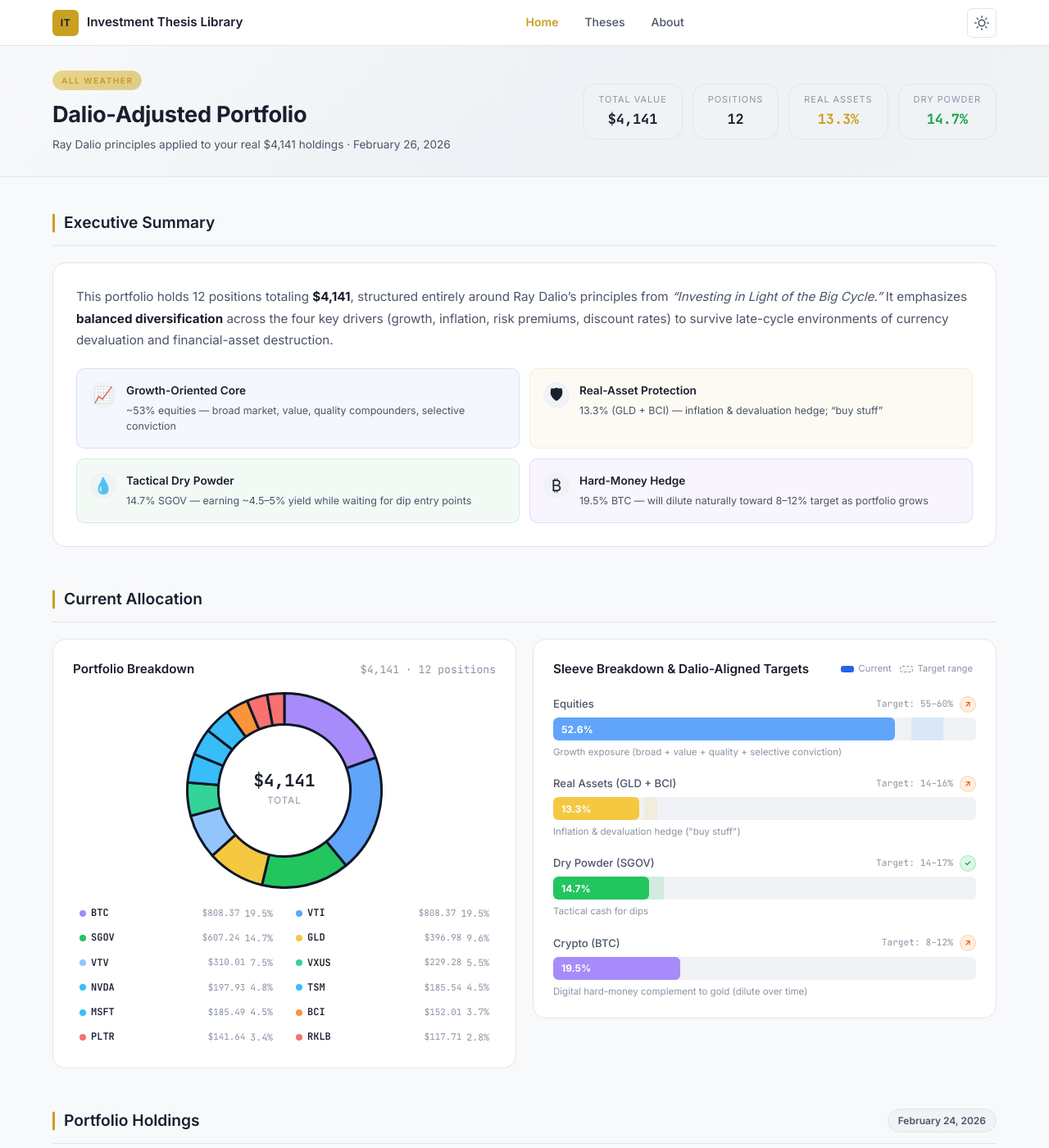
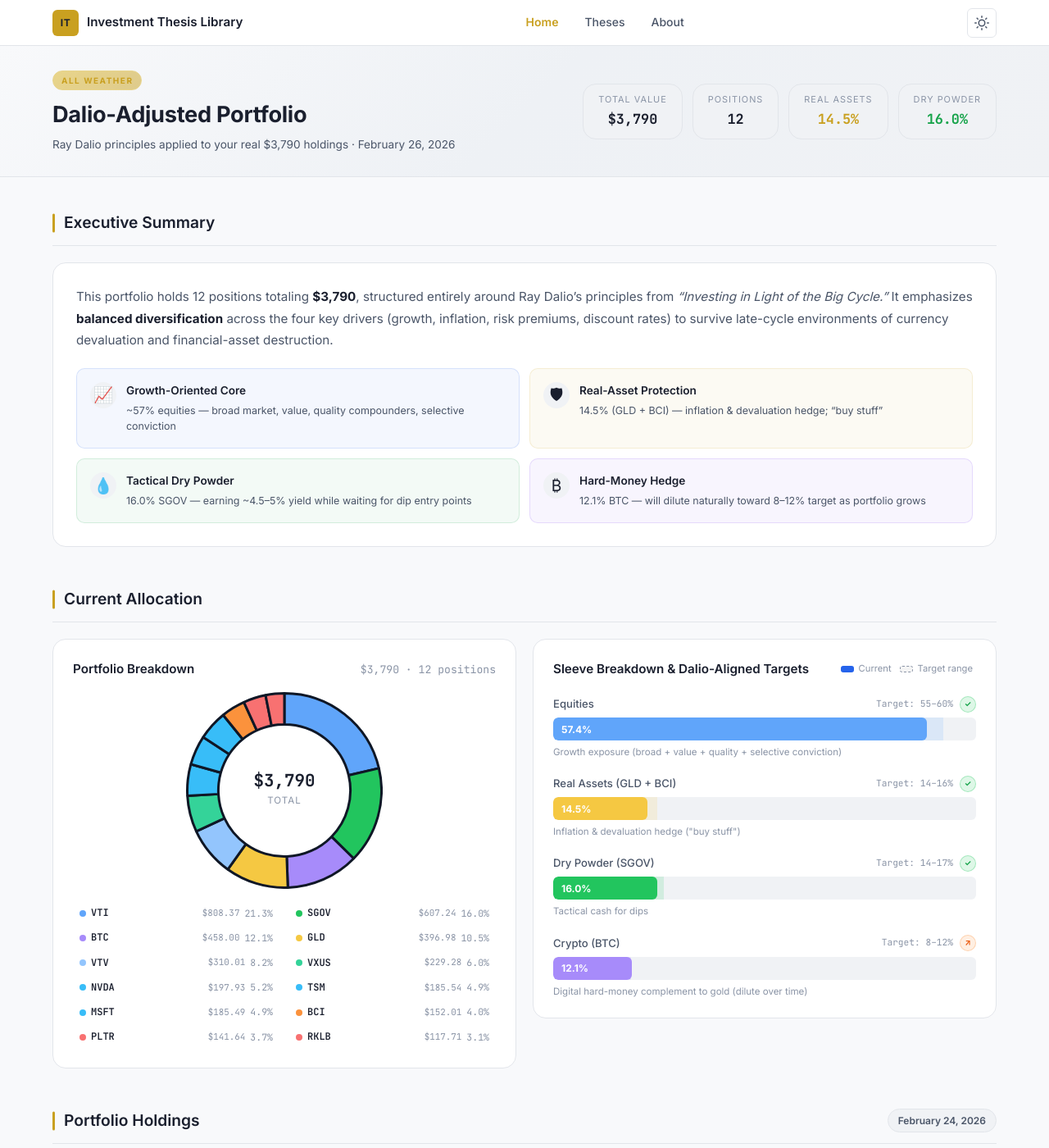
Before and after one commit to DavidDeanIntegrated/InvestmentThesis, a Jekyll site: the page built from index.html, in a window 1280 px wide and 1400 px high. Shown: the whole window at 82% size. Built offline with Jekyll 4.4.1, drawn with Linux system fonts in a browser that asks for light colours; some of the changed text lies outside the part shown.

Commit message:
Fix BTC fallback value and sort holdings by value descending
- Fix BTC dollar fallback from $808.37 to $458.00 (was incorrectly
  set to same value as VTI, causing ~$400 overstatement on load)
- Sort HOLDINGS array by dollar value descending at initialization
  and after each live price update
- Re-order table rows, chart segments, and legend after live prices
  arrive so everything stays sorted by value
- Update static HTML totals to reflect corrected fallback ($3,790)

https://claude.ai/code/session_01J8dy2wvUYzyzVrbwmrEExx

```diff
--- a/assets/js/dashboard.js
+++ b/assets/js/dashboard.js
@@ -32,7 +32,7 @@ const YAHOO_TICKERS = { 'BTC': 'BTC-USD' };
 // shares = exact share count from Robinhood
 // dollar = position value as of PORTFOLIO_DATE (fallback when live prices unavailable)
 const HOLDINGS = [
-  { ticker: 'BTC',  sleeve: 'Crypto',              shares: 0.00716019, dollar: 808.37 },
+  { ticker: 'BTC',  sleeve: 'Crypto',              shares: 0.00716019, dollar: 458.00 },
   { ticker: 'VTI',  sleeve: 'Broad Market',        shares: 2.385068,   dollar: 808.37 },
   { ticker: 'SGOV', sleeve: 'Dry Powder',           shares: 6.034963,   dollar: 607.24 },
   { ticker: 'GLD',  sleeve: 'Gold',                 shares: 0.833679,   dollar: 396.98 },
@@ -56,6 +56,7 @@ const PORTFOLIO_COUNT = HOLDINGS.length;
 
 function recomputePortfolioMath() {
   PORTFOLIO_TOTAL = HOLDINGS.reduce((sum, h) => sum + h.dollar, 0);
+  HOLDINGS.sort((a, b) => b.dollar - a.dollar);
   HOLDINGS.forEach(h => {
     h.pct = (h.dollar / PORTFOLIO_TOTAL) * 100;
   });
@@ -68,6 +69,7 @@ function recomputePortfolioMath() {
 }
 
 // Initial computation
+HOLDINGS.sort((a, b) => b.dollar - a.dollar);
 HOLDINGS.forEach(h => {
   h.pct = (h.dollar / PORTFOLIO_TOTAL) * 100;
 });
@@ -736,7 +738,8 @@ function recalculatePortfolio(prices) {
   // Update all HTML text (header, footer, stats, callouts, etc.)
   syncDynamicValues();
 
-  // Update holdings table values and percentages
+  // Update holdings table values, percentages, and sort order
+  const tbody = document.getElementById('holdingsTbody');
   HOLDINGS.forEach(h => {
     const row = document.querySelector('tr[data-ticker="' + h.ticker + '"]');
     if (!row) return;
@@ -744,15 +747,20 @@ function recalculatePortfolio(prices) {
     const pctCell = row.querySelector('.pct-cell');
     if (dollarCell) dollarCell.textContent = '$' + fmt(h.dollar);
     if (pctCell) pctCell.textContent = h.pct.toFixed(1) + '%';
+    // Re-append in sorted order (HOLDINGS is already sorted by dollar desc)
+    if (tbody) tbody.appendChild(row);
   });
 
   // Update table footer total
   const tfootTotal = document.getElementById('tableTotalValue');
   if (tfootTotal) tfootTotal.innerHTML = '<strong>$' + fmtWhole(PORTFOLIO_TOTAL) + '</strong>';
 
-  // Update chart
+  // Update chart with new sorted order and colors
   if (chartInstance) {
+    const colors = HOLDINGS.map(h => SLEEVE_COLORS[h.sleeve] || '#888');
+    chartInstance.data.labels = HOLDINGS.map(h => h.ticker);
     chartInstance.data.datasets[0].data = HOLDINGS.map(h => h.pct);
+    chartInstance.data.datasets[0].backgroundColor = colors;
     const dollars = HOLDINGS.map(h => h.dollar);
     const data = HOLDINGS.map(h => h.pct);
     chartInstance.options.plugins.tooltip.callbacks.label = (item) => {
@@ -766,15 +774,16 @@ function recalculatePortfolio(prices) {
   const centerVal = document.querySelector('.chart-center-value');
   if (centerVal) centerVal.textContent = '$' + fmtWhole(PORTFOLIO_TOTAL);
 
-  // Update legend
+  // Rebuild legend in sorted order
   const legendEl = document.getElementById('currentLegend');
   if (legendEl) {
-    const legendItems = legendEl.querySelectorAll('.legend-item');
-    legendItems.forEach((item, i) => {
-      const dollarSpan = item.querySelector('.legend-dollar');
-      const pctSpan = item.querySelector('.legend-pct');
-      if (dollarSpan) dollarSpan.textContent = '$' + fmt(HOLDINGS[i].dollar);
-      if (pctSpan) pctSpan.textContent = HOLDINGS[i].pct.toFixed(1) + '%';
+    legendEl.innerHTML = '';
+    const colors = HOLDINGS.map(h => SLEEVE_COLORS[h.sleeve] || '#888');
+    HOLDINGS.forEach((h, i) => {
+      const item = document.createElement('div');
+      item.className = 'legend-item';
+      item.innerHTML = '<div class="legend-left"><div class="legend-dot" style="background:' + colors[i] + '"></div><span class="legend-ticker">' + h.ticker + '</span></div><span class="legend-dollar">$' + fmt(h.dollar) + '</span><span class="legend-pct">' + h.pct.toFixed(1) + '%</span>';
+      legendEl.appendChild(item);
     });
   }
 
--- a/index.html
+++ b/index.html
@@ -13,12 +13,12 @@ extra_js:
     <div class="header-left">
       <span class="header-badge">All Weather</span>
       <h1>Dalio-Adjusted Portfolio</h1>
-      <p class="header-sub">Ray Dalio principles applied to your real $3,786 holdings &middot; February 24, 2026</p>
+      <p class="header-sub">Ray Dalio principles applied to your real $3,790 holdings &middot; February 24, 2026</p>
     </div>
     <div class="header-right">
       <div class="stat-pill">
         <span class="stat-label">Total Value</span>
-        <span class="stat-value">$3,786</span>
+        <span class="stat-value">$3,790</span>
       </div>
       <div class="stat-pill">
         <span class="stat-label">Positions</span>
@@ -26,7 +26,7 @@ extra_js:
       </div>
       <div class="stat-pill">
         <span class="stat-label">Real Assets</span>
-        <span class="stat-value gold">14.4%</span>
+        <span class="stat-value gold">14.5%</span>
       </div>
       <div class="stat-pill">
         <span class="stat-label">Dry Powder</span>
@@ -44,7 +44,7 @@ extra_js:
       <h2>Executive Summary</h2>
     </div>
     <div class="summary-card">
-      <p>This portfolio holds 12 positions totaling <strong>$3,786</strong>, structured entirely around Ray Dalio's principles from <em>"Investing in Light of the Big Cycle."</em> It emphasizes <strong>balanced diversification</strong> across the four key drivers (growth, inflation, risk premiums, discount rates) to survive late-cycle environments of currency devaluation and financial-asset destruction.</p>
+      <p>This portfolio holds 12 positions totaling <strong>$3,790</strong>, structured entirely around Ray Dalio's principles from <em>"Investing in Light of the Big Cycle."</em> It emphasizes <strong>balanced diversification</strong> across the four key drivers (growth, inflation, risk premiums, discount rates) to survive late-cycle environments of currency devaluation and financial-asset destruction.</p>
       <div class="key-callouts">
         <div class="callout callout-blue">
           <div class="callout-icon">📈</div>
@@ -87,12 +87,12 @@ extra_js:
       <div class="chart-card">
         <div class="chart-card-header">
           <h3>Portfolio Breakdown</h3>
-          <span class="chart-total">$3,786 · 12 positions</span>
+          <span class="chart-total">$3,790 · 12 positions</span>
         </div>
         <div class="chart-wrapper">
           <canvas id="currentChart"></canvas>
           <div class="chart-center-label">
-            <span class="chart-center-value">$3,786</span>
+            <span class="chart-center-value">$3,790</span>
             <span class="chart-center-sub">total</span>
           </div>
         </div>
@@ -133,7 +133,7 @@ extra_js:
         <tfoot>
           <tr class="table-total">
             <td colspan="2"><strong>Total</strong></td>
-            <td id="tableTotalValue"><strong>$3,786</strong></td>
+            <td id="tableTotalValue"><strong>$3,790</strong></td>
             <td><strong>100%</strong></td>
             <td colspan="2" id="tablePriceStatus"></td>
           </tr>
```
